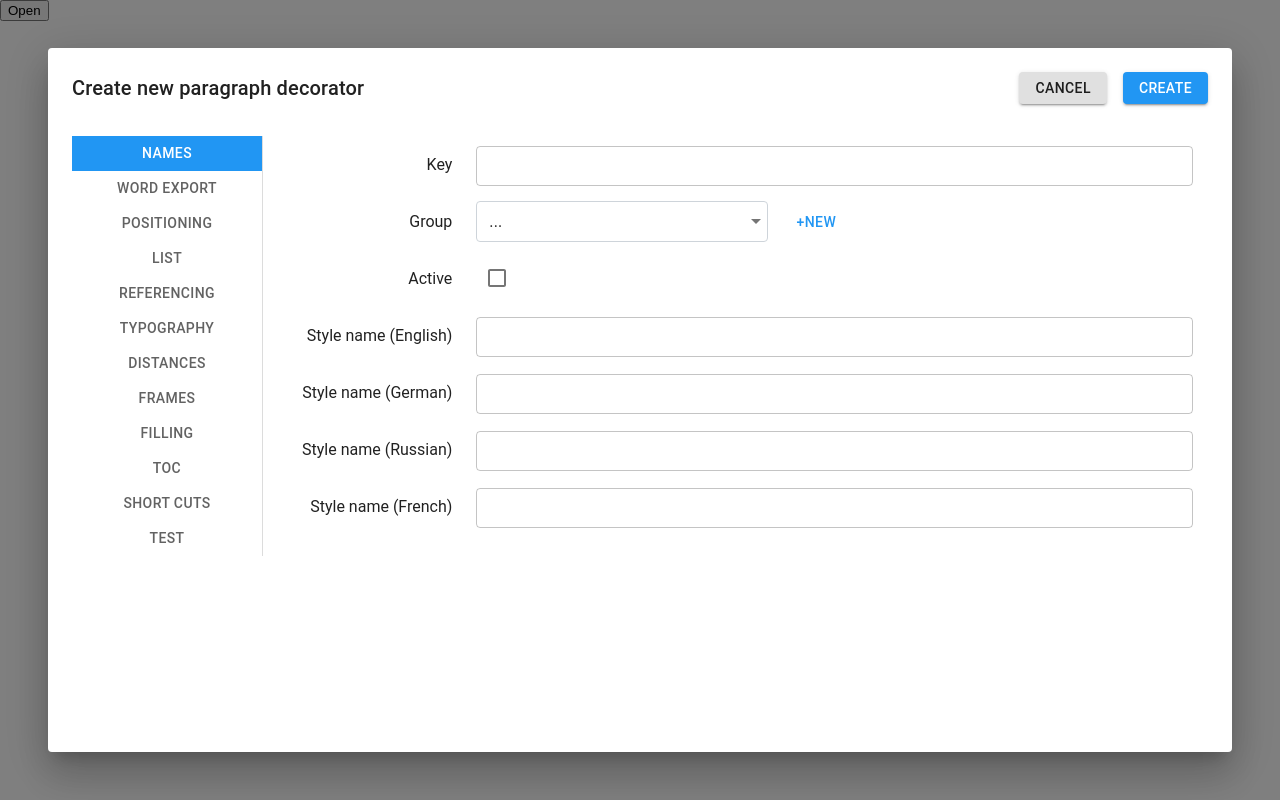
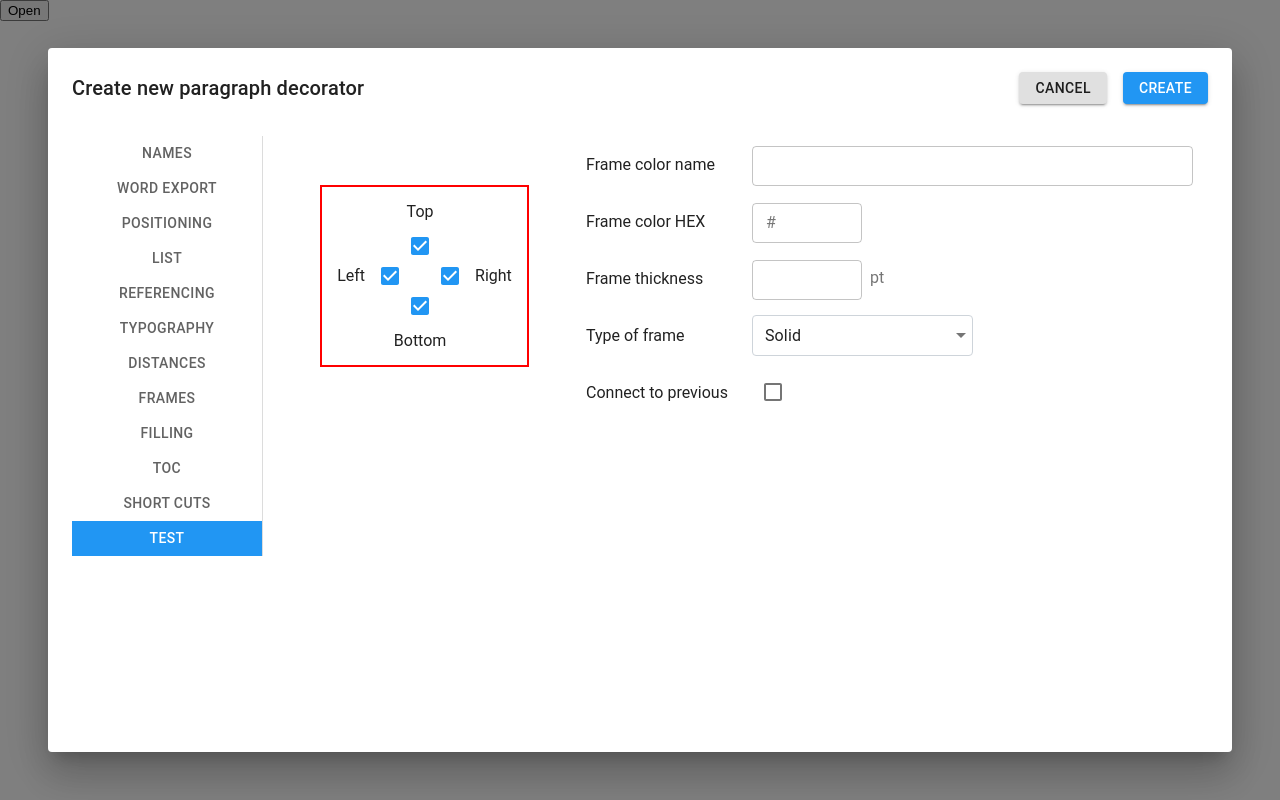
Before and after one commit to svognev/newdec, a React (Create React App) app: page / in a window 1280 px wide. Built offline with nearby package versions, Linux system fonts and the light colour scheme.

Commit message:
improve the frames section

```diff
--- a/src/components/NewDecDialog/index.js
+++ b/src/components/NewDecDialog/index.js
@@ -27,7 +27,7 @@ import "./style.css";
 
 class NewDecDialog extends React.Component {
     state = {
-        openedTab: 0,
+        openedTab: 11,
         isList: true,
         listType: "unordered",
         bulletField: "",
@@ -37,6 +37,7 @@ class NewDecDialog extends React.Component {
         rightBorder: true,
         topBorder: true,
         bottomBorder: true,
+        borderType: "solid",
         borderColor: "",
         fontColor: "",
         fillingColor: "",
@@ -106,6 +107,7 @@ class NewDecDialog extends React.Component {
                 rightBorder,
                 topBorder,
                 bottomBorder,
+                borderType,
                 borderColor,
                 fontColor,
                 fillingColor,
@@ -125,6 +127,7 @@ class NewDecDialog extends React.Component {
         const changeRightBorder = this.toggleStateProperty("rightBorder");
         const changeTopBorder = this.toggleStateProperty("topBorder");
         const changeBottomBorder = this.toggleStateProperty("bottomBorder");
+        const changeBorderType = this.setStateProperty("borderType");
         const changeBorderColor = this.setColor("borderColor");
         const changeFontColor = this.setColor("fontColor");
         const changeFillingColor = this.setColor("fillingColor");
@@ -173,6 +176,8 @@ class NewDecDialog extends React.Component {
             changeBorderColor,
             borderThickness,
             changeBorderThickness,
+            borderType,
+            changeBorderType,
         };
 
         const fillingSectionProps = { fillingColor, changeFillingColor };
@@ -248,7 +253,7 @@ class NewDecDialog extends React.Component {
                         { openedTab === 8 && <FillingSection {...fillingSectionProps} /> }
                         { openedTab === 9 && <TocSection /> }
                         { openedTab === 10 && <ShortCutsSection /> }
-                        { openedTab === 11 && <TestSection /> }
+                        { openedTab === 11 && <TestSection {...framesSectionProps} /> }
                     </div>
                 </DialogContent>
             </CustomDialog>
--- a/src/components/NewDecDialog/sections/FramesSection.js
+++ b/src/components/NewDecDialog/sections/FramesSection.js
@@ -3,7 +3,9 @@ import React from 'react';
 import TextField from '@material-ui/core/TextField';
 import Checkbox from '@material-ui/core/Checkbox';
 import InputAdornment from '@material-ui/core/InputAdornment';
+import NativeSelect from '@material-ui/core/NativeSelect';
 
+import CustomInput from '../../common/CustomInput';
 import { getCorrectColor } from '../../../utils';
 
 const FramesSection = (props) => {
@@ -20,132 +22,127 @@ const FramesSection = (props) => {
         changeBorderColor,
         borderThickness,
         changeBorderThickness,
+        borderType,
+        changeBorderType,
      } = props;
 
      const correctColor = getCorrectColor(borderColor);
      const colorSampleStyle = {
          backgroundColor: `#${correctColor}`,
      };
-     const previewBorderColor = correctColor !== "FFF" ? `#${correctColor}` : "#dc004e";
+     const previewBorderColor = correctColor !== "FFF" ? `#${correctColor}` : "red";
      const previewBorderWidth = borderThickness && !isNaN(parseFloat(borderThickness)) && parseFloat(borderThickness) <= 15
                                 ? `${borderThickness}pt`
-                                : "1.3px";
+                                : "2pt";
 
      const previewStyle = {
-         borderLeft: `${previewBorderWidth} solid ${leftBorder ? previewBorderColor : "white"}`,
-         borderRight: `${previewBorderWidth} solid ${rightBorder ? previewBorderColor : "white"}`,
-         borderTop: `${previewBorderWidth} solid ${topBorder ? previewBorderColor : "white"}`,
-         borderBottom: `${previewBorderWidth} solid ${bottomBorder ? previewBorderColor : "white"}`,
+         borderLeft: leftBorder ? `${previewBorderWidth} ${borderType} ${previewBorderColor}` : "none",
+         marginLeft: leftBorder ? "0" : previewBorderWidth,
+         borderRight: rightBorder ? `${previewBorderWidth} ${borderType} ${previewBorderColor}` : "none",
+         marginRight: rightBorder ? "0" : previewBorderWidth,
+         borderTop: topBorder ? `${previewBorderWidth} ${borderType} ${previewBorderColor}` : "none",
+         marginTop: topBorder ? "0" : previewBorderWidth,
+         borderBottom: bottomBorder ? `${previewBorderWidth} ${borderType} ${previewBorderColor}` : "none",
+         marginBottom: bottomBorder ? "0" : previewBorderWidth,
      }
 
     return (
-        <form className="paragraphDecorators-dialog__form">
-            <ul className="paragraphDecorators-dialog__field-list">
-                <div className="paragraphDecorators-dialog__col">
-                    <div className="paragraphDecorators-dialog__border-directions">
-                        <div className="top-row">
-                            <span className="paragraphDecorators-dialog__direction-span paragraphDecorators-dialog__top-direction-span">Top</span>
-                        </div>
-                        <div className="center-row">
-                            <span className="paragraphDecorators-dialog__direction-span paragraphDecorators-dialog__left-direction-span">Left</span>
-                            <div className="center-square">
-                                <div className="center-cell">
-                                </div>
-                                <div className="center-cell center-cell-top">
-                                    <li>
+        <div className="dialogGrid dialogGrid_2cols">
+            <div className="directionControlsContainer">
+                <div className="directionsControls" style={previewStyle}>
+                    <span className="directionLabel">Left</span>
+                    <div className="centralColumn">
+                        <span className="directionLabel">Top</span>
+                        <div className="checkboxesKit crossGrid">
+                            <div id="r1" className="gridCell">
                                 <Checkbox
-                                            className="checkbox-top"
+                                    color="primary"
                                     checked={topBorder}
                                     onChange={changeTopBorder}
+                                />
+                            </div>
+                            <div id="r2c1" className="gridCell">
+                                <Checkbox
                                     color="primary"
-                                        />
-                                    </li>
-                                </div>
-                                <div className="center-cell">
-                                </div>
-                                <div className="center-cell center-cell-left">
-                                    <li>
-                                        <Checkbox
-                                            className="checkbox-left"
                                     checked={leftBorder}
                                     onChange={changeLeftBorder}
+                                />
+                            </div>
+                            <div id="r2c2" className="gridCell">
+                            </div>
+                            <div id="r2c3" className="gridCell">
+                                <Checkbox
                                     color="primary"
+                                    checked={rightBorder}
+                                    onChange={changeRightBorder}
                                 />
-                                    </li>
                             </div>
-                                <div className="center-cell">
-                                    <div className="preview" style={previewStyle}>
-                                        <span>Text</span>
+                            <div id="r3" className="gridCell">
+                                <Checkbox
+                                    color="primary"
+                                    checked={bottomBorder}
+                                    onChange={changeBottomBorder}
+                                />
                             </div>
                         </div>
-                                <div className="center-cell center-cell-right">
-                                    <li>
-                                        <Checkbox
-                                            className="checkbox-right"
-                                            checked={rightBorder}
-                                            onChange={changeRightBorder}
-                                            color="primary"
-                                        />
-                                    </li>
+                        <span className="directionLabel">Bottom</span>
                     </div>
-                                <div className="center-cell">
-                                </div>
-                                <div className="center-cell center-cell-bottom">
-                                    <li>
-                                        <Checkbox
-                                            className="checkbox-bottom"
-                                            checked={bottomBorder}
-                                            onChange={changeBottomBorder}
-                                            color="primary"
-                                        />
-                                    </li>
-                                </div>
-                                <div className="center-cell">
+                    <span className="directionLabel">Right</span>
                 </div>
             </div>
-                            <span className="paragraphDecorators-dialog__direction-span paragraphDecorators-dialog__right-direction-span">Right</span>
-                        </div>
-                        <div className="bottom-row">
-                            <span className="paragraphDecorators-dialog__direction-span paragraphDecorators-dialog__bottom-direction-span">Bottom</span>
-                        </div>
-                    </div>
-                </div>
-                <div className="paragraphDecorators-dialog__col">
-                    <li><span>Frame color name</span></li>
-                    <li><span>Frame color HEX</span></li>
-                    <li><span>Frame thickness</span></li>
-                    <li><span>Connect to previous</span></li>
-                </div>
-                <div className="paragraphDecorators-dialog__col">
-                    <li><TextField variant="outlined" margin="dense" /></li>
-                    <li>
+            <div className="dialogGrid dialogGrid_2cols">
+                <span>Frame color name</span>
+                <TextField variant="outlined" margin="dense" />
+
+                <span>Frame color HEX</span>
+                <div className="colorField">
                     <TextField
                         variant="outlined"
                         margin="dense"
-                            className="paragraphDecorators-dialog__number-input"
+                        className="numberInput"
                         InputProps={{
-                                startAdornment: <InputAdornment position="start">#</InputAdornment>,
+                           startAdornment: <InputAdornment position="start">#</InputAdornment>
                         }}
                         value={borderColor}
                         onChange={changeBorderColor}
                     />
-                        <div className="paragraphDecorators-dialog__color-sample" style={colorSampleStyle}></div>
-                    </li>
-                    <li>
+                    <div className="colorSample" style={colorSampleStyle}></div>
+                </div>
+
+
+                <span>Frame thickness</span>
+                <div className="inputWithAdornment">
                     <TextField
                         variant="outlined"
                         margin="dense"
-                            className="paragraphDecorators-dialog__number-input"
+                        className="numberInput"
                         value={borderThickness}
                         onChange={changeBorderThickness}
                      />
                     <InputAdornment variant="filled" position="end">pt</InputAdornment>
-                    </li>
-                    <li><Checkbox color="primary" /></li>
                 </div>
-            </ul>
-        </form>
+
+                <span>Type of frame</span>
+                <div>
+                    <NativeSelect
+                        input={ <CustomInput /> }
+                        value={borderType}
+                        onChange={changeBorderType}
+                    >
+                        <option value="solid">Solid</option>
+                        <option value="dotted">Dotted</option>
+                        <option value="dashed">Dashed</option>
+                        <option value="double">Double</option>
+                    </NativeSelect>
+                </div>
+
+                <span>Connect to previous</span>
+                <div>
+                    <Checkbox color="primary" />
+                </div>
+            </div>
+        </div>
     );
-}
+};
 
 export default FramesSection;
--- a/src/components/NewDecDialog/sections/TestSection.js
+++ b/src/components/NewDecDialog/sections/TestSection.js
@@ -1,68 +1,148 @@
 import React from 'react';
 
+import TextField from '@material-ui/core/TextField';
+import Checkbox from '@material-ui/core/Checkbox';
+import InputAdornment from '@material-ui/core/InputAdornment';
 import NativeSelect from '@material-ui/core/NativeSelect';
+
 import CustomInput from '../../common/CustomInput';
-import CustomInputShort from '../../common/CustomInputShort';
-
-import { backSpaceActions, returnOnEmptySectionActions, decoratorsList } from '../../../constants'
+import { getCorrectColor } from '../../../utils';
 
 const TestSection = (props) => {
+    const {
+        leftBorder,
+        rightBorder,
+        topBorder,
+        bottomBorder,
+        changeLeftBorder,
+        changeRightBorder,
+        changeTopBorder,
+        changeBottomBorder,
+        borderColor,
+        changeBorderColor,
+        borderThickness,
+        changeBorderThickness,
+        borderType,
+        changeBorderType,
+     } = props;
+
+     const correctColor = getCorrectColor(borderColor);
+     const colorSampleStyle = {
+         backgroundColor: `#${correctColor}`,
+     };
+     const previewBorderColor = correctColor !== "FFF" ? `#${correctColor}` : "red";
+     const previewBorderWidth = borderThickness && !isNaN(parseFloat(borderThickness)) && parseFloat(borderThickness) <= 15
+                                ? `${borderThickness}pt`
+                                : "2pt";
+
+     const previewStyle = {
+         borderLeft: leftBorder ? `${previewBorderWidth} ${borderType} ${previewBorderColor}` : "none",
+         marginLeft: leftBorder ? "0" : previewBorderWidth,
+         borderRight: rightBorder ? `${previewBorderWidth} ${borderType} ${previewBorderColor}` : "none",
+         marginRight: rightBorder ? "0" : previewBorderWidth,
+         borderTop: topBorder ? `${previewBorderWidth} ${borderType} ${previewBorderColor}` : "none",
+         marginTop: topBorder ? "0" : previewBorderWidth,
+         borderBottom: bottomBorder ? `${previewBorderWidth} ${borderType} ${previewBorderColor}` : "none",
+         marginBottom: bottomBorder ? "0" : previewBorderWidth,
+     }
+
     return (
-        <div className="dialogGrid dialogGrid_positioning">
-            <span id="r1c1">Identational level</span>
-            <NativeSelect id="r1c2" input={ <CustomInputShort /> }>
-                <option value={null}>...</option>
-                <option value="0">0</option>
-                <option value="1">1</option>
-                <option value="2">2</option>
-                <option value="3">3</option>
-                <option value="4">4</option>
-                <option value="5">5</option>
-            </NativeSelect>
+        <div className="dialogGrid dialogGrid_2cols">
+            <div className="directionControlsContainer">
+                <div className="directionsControls" style={previewStyle}>
+                    <span className="directionLabel">Left</span>
+                    <div className="centralColumn">
+                        <span className="directionLabel">Top</span>
+                        <div className="checkboxesKit crossGrid">
+                            <div id="r1" className="gridCell">
+                                <Checkbox
+                                    color="primary"
+                                    checked={topBorder}
+                                    onChange={changeTopBorder}
+                                />
+                            </div>
+                            <div id="r2c1" className="gridCell">
+                                <Checkbox
+                                    color="primary"
+                                    checked={leftBorder}
+                                    onChange={changeLeftBorder}
+                                />
+                            </div>
+                            <div id="r2c2" className="gridCell">
+                            </div>
+                            <div id="r2c3" className="gridCell">
+                                <Checkbox
+                                    color="primary"
+                                    checked={rightBorder}
+                                    onChange={changeRightBorder}
+                                />
+                            </div>
+                            <div id="r3" className="gridCell">
+                                <Checkbox
+                                    color="primary"
+                                    checked={bottomBorder}
+                                    onChange={changeBottomBorder}
+                                />
+                            </div>
+                        </div>
+                        <span className="directionLabel">Bottom</span>
+                    </div>
+                    <span className="directionLabel">Right</span>
+                </div>
+            </div>
+            <div className="dialogGrid dialogGrid_2cols">
+                <span>Frame color name</span>
+                <TextField variant="outlined" margin="dense" />
 
-            <div id="r2" className="sectionTitle">
-                <span>BACKSPACE</span>
+                <span>Frame color HEX</span>
+                <div className="colorField">
+                    <TextField
+                        variant="outlined"
+                        margin="dense"
+                        className="numberInput"
+                        InputProps={{
+                           startAdornment: <InputAdornment position="start">#</InputAdornment>
+                        }}
+                        value={borderColor}
+                        onChange={changeBorderColor}
+                    />
+                    <div className="colorSample" style={colorSampleStyle}></div>
+                </div>
+
+
+                <span>Frame thickness</span>
+                <div className="inputWithAdornment">
+                    <TextField
+                        variant="outlined"
+                        margin="dense"
+                        className="numberInput"
+                        value={borderThickness}
+                        onChange={changeBorderThickness}
+                     />
+                    <InputAdornment variant="filled" position="end">pt</InputAdornment>
+                </div>
+
+                <span>Type of frame</span>
+                <div>
+                    <NativeSelect
+                        input={ <CustomInput /> }
+                        value={borderType}
+                        onChange={changeBorderType}
+                    >
+                        <option value="solid">Solid</option>
+                        <option value="dotted">Dotted</option>
+                        <option value="dashed">Dashed</option>
+                        <option value="double">Double</option>
+                    </NativeSelect>
+                </div>
+
+                <span>Connect to previous</span>
+                <div>
+                    <Checkbox color="primary" />
+                </div>
             </div>
-            <span id="r3c1">At the beginning of a section with content</span>
-            <NativeSelect id="r3c2" input={ <CustomInput /> }>
-                {backSpaceActions.map(action => (
-                    <option value={action.key} key={`backSpace ${action.key}`}>{action.value}</option>
-                ))}
-            </NativeSelect>
-            <span id="r4c1">At the beginning of a section WITHOUT content</span>
-            <NativeSelect id="r4c2" input={ <CustomInput /> }>
-                {returnOnEmptySectionActions.map(action => (
-                    <option value={action.key} key={`backSpace ${action.key}`}>{action.value}</option>
-                ))}
-            </NativeSelect>
-
-            <div id="r5" className="sectionTitle">
-                <span>RETURN</span>
-            </div>
-            <span id="r6c1">Style of next section</span>
-            <NativeSelect id="r6c2" input={ <CustomInput /> }>
-                { decoratorsList.slice(1).map(dec => <option value={dec.value} key={dec.value}>{dec.name}</option>) }
-                <option value={null}>...</option>
-            </NativeSelect>
-            <span id="r7c1">In empty section change current style to</span>
-            <NativeSelect  id="r7c2" input={ <CustomInput /> }>
-                { decoratorsList.slice(1).map(dec => <option value={dec.value} key={dec.value}>{dec.name}</option>) }
-                <option value={null}>...</option>
-            </NativeSelect>
-
-            <div id="r8" className="sectionTitle">
-                <span>TAB / SHIFT+TAB</span>
-            </div>
-            <span id="r9c1">TAB – change current style to</span>
-            <NativeSelect  id="r9c2" input={ <CustomInput /> }>
-                { decoratorsList.map(dec => <option value={dec.value} key={dec.value}>{dec.name}</option>) }
-            </NativeSelect>
-            <span id="r10c1">SHIFT+TAB – change current style to</span>
-            <NativeSelect  id="r10c2" input={ <CustomInput /> }>
-                { decoratorsList.map(dec => <option value={dec.value} key={dec.value}>{dec.name}</option>) }
-            </NativeSelect>
         </div>
     );
-}
+};
 
 export default TestSection;
--- a/src/components/NewDecDialog/style.css
+++ b/src/components/NewDecDialog/style.css
@@ -72,7 +72,7 @@
     width: 100%;
     height: 100%;
     display: grid;
-    grid-template-rows: repeat(2, minmax(3.5rem, min-content));
+    grid-template-rows: minmax(3.5rem, min-content);
     grid-auto-rows: minmax(3.5rem, min-content);
     grid-gap: 1px 1.5rem;
     grid-auto-flow: row;
@@ -95,8 +95,99 @@
     font-weight: bold;
 }
 
+.paragraphDecorators-dialog .inputWithAdornment {
+    display: flex;
+    align-items: center;
+}
+
+.paragraphDecorators-dialog .numberInput {
+    width: 110px;
+}
+
+.paragraphDecorators-dialog .colorSample {
+    width: 1.5rem;
+    height: 1.5rem;
+    border-radius: 100%;
+    margin-left: 0.75rem;
+}
+
+.paragraphDecorators-dialog .colorField {
+    display: flex;
+    align-items: center;
+}
 
 
+
+
+
+
+
+.paragraphDecorators-dialog .directionControlsContainer {
+    width: 245px;
+    height: 210px;
+    margin-right: 15px;
+    display: flex;
+    align-items: center;
+    justify-content: center;
+    margin-top: -5px;
+}
+
+.paragraphDecorators-dialog .directionsControls {
+    padding: 15px;
+    display: inline-grid;
+    grid-template-columns: repeat(3, auto);
+    align-items: center;
+    border: 2pt solid red;
+}
+
+.paragraphDecorators-dialog .centralColumn {
+    display: flex;
+    flex-flow: column;
+    align-items: center;
+}
+
+.paragraphDecorators-dialog .crossGrid {
+    display: grid;
+    grid-template-rows: repeat(3, min-content);
+    grid-template-columns: repeat(3, min-content);
+    grid-template-areas: "r1 r1 r1"
+                         "r2c1 r2c2 r2c3"
+                         "r3 r3 r3";
+    justify-items: center;
+    align-items: center;
+}
+
+.paragraphDecorators-dialog #r1 {
+    grid-area: r1;
+}
+
+.paragraphDecorators-dialog #r2c1 {
+    grid-area: r2c1;
+}
+
+.paragraphDecorators-dialog #r2c2 {
+    grid-area: r2c2;
+}
+
+.paragraphDecorators-dialog #r2c3 {
+    grid-area: r2c3;
+}
+
+.paragraphDecorators-dialog #r3 {
+    grid-area: r3;
+}
+
+.paragraphDecorators-dialog .checkboxesKit {
+    margin: 10px;
+}
+
+.paragraphDecorators-dialog .gridCell {
+    width: 30px;
+    height: 30px;
+    display: flex;
+    align-items: center;
+    justify-content: center;
+}
 
 
 
@@ -310,4 +401,5 @@
     height: 1.5rem;
     border-radius: 100%;
     margin-left: 0.75rem;
+    display: inline-block;
 }
```
Lines whose indentation alone changed are shown as unchanged.
